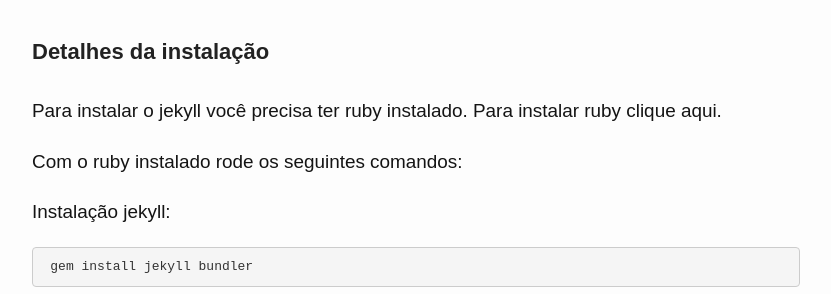
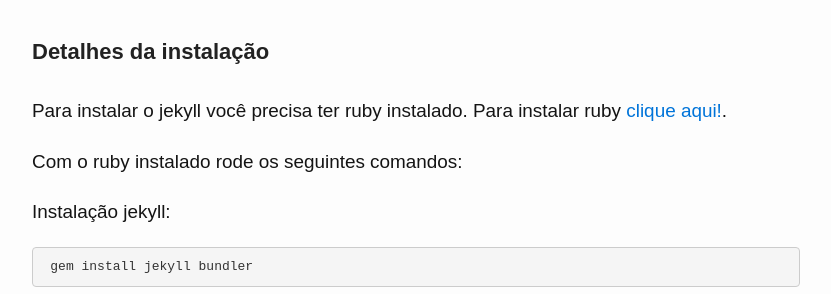
Before and after one commit to ecomachio/portfolio, a Jekyll site: the page built from _posts/2017-03-21-jekyllbasico.md, in a window 1280 px wide and 900 px high, scrolled down 3080 px. Shown: the part 160-454 px from the top of the window, without its empty margins (224-1055 px from the left). Built offline with Jekyll 4.4.1, drawn with Linux system fonts in a browser that asks for light colours; some web fonts are replaced; comment, search, counter and statistics services are not loaded; part of the change alters nothing that is shown.

```diff
--- a/_posts/2017-03-21-jekyllbasico.md
+++ b/_posts/2017-03-21-jekyllbasico.md
@@ -86,7 +86,7 @@ Pra você que gosta de ctrl+c ctrl+v
 
 #### Detalhes da instalação
 
-Para instalar o jekyll você precisa ter ruby instalado. Para instalar ruby clique aqui.
+Para instalar o jekyll você precisa ter ruby instalado. Para instalar ruby <a href="https://rubyinstaller.org/" target="_blank">clique aqui!</a>.
 
  Com o ruby instalado rode os seguintes comandos:
 
```
